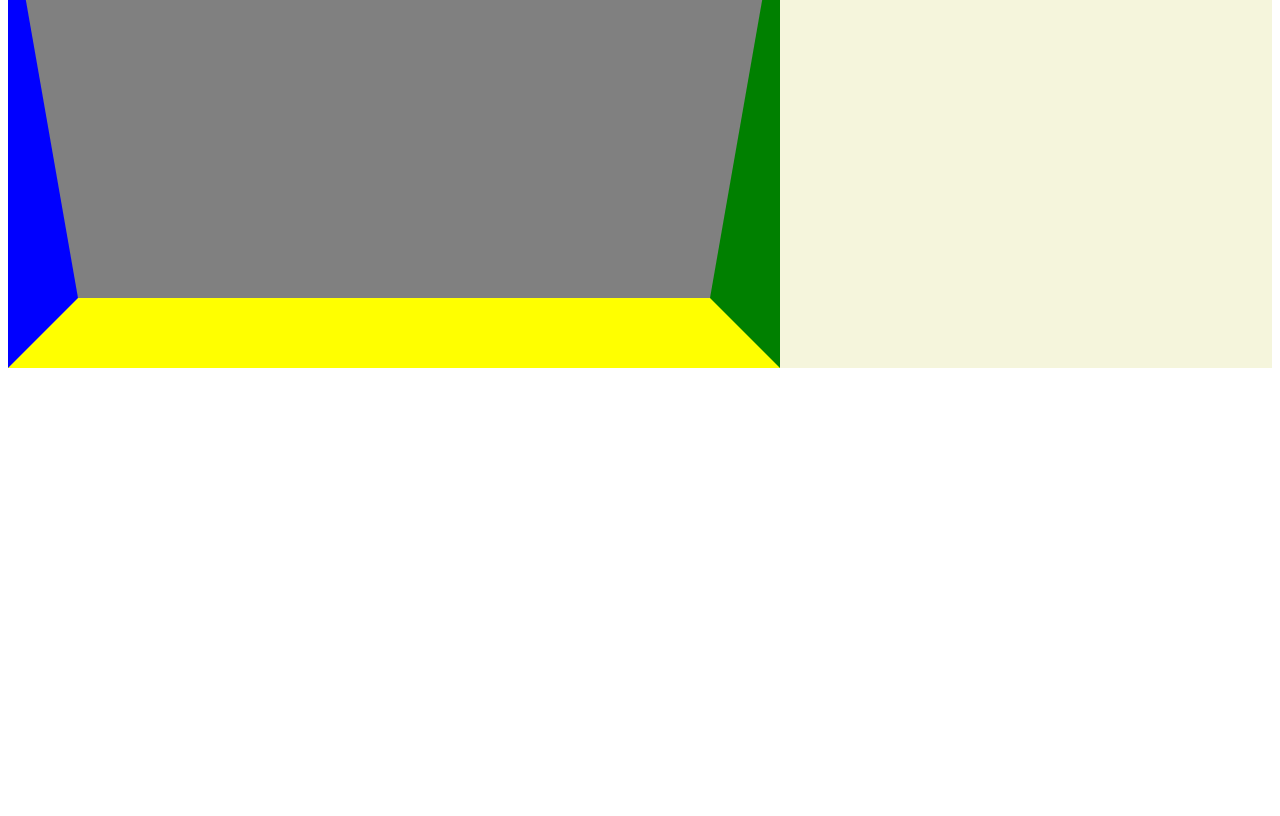
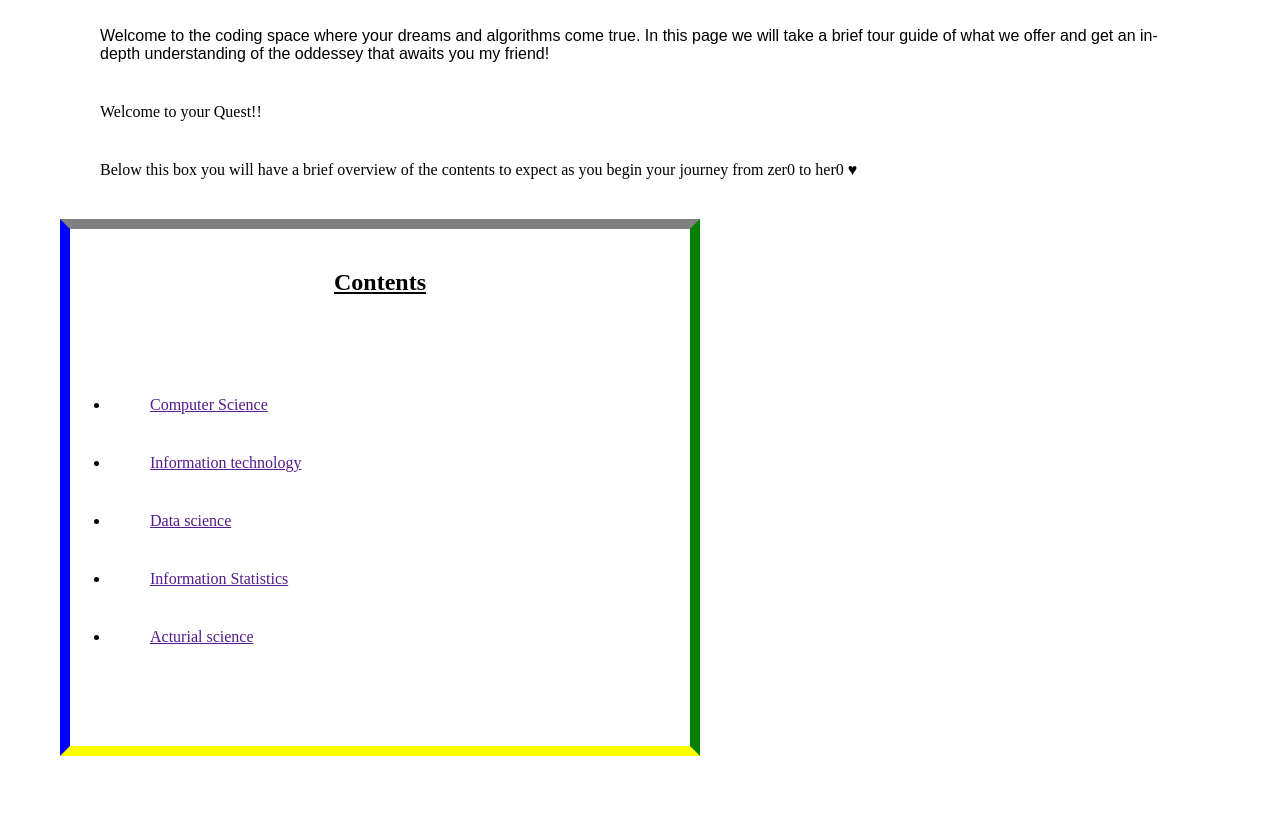
Before and after one commit to KingKiarie/HTML-CSS, a plain HTML site: page index.html in a window 1280 px wide. Shown: the part 473-1289 px from the top of the page. Before the commit the page ends 849 px from the top, so only its background shows below. Drawn offline with Linux system fonts and the light colour scheme.

Commit message:
Modified pages

```diff
--- a/index.html
+++ b/index.html
@@ -23,10 +23,19 @@
             <div>
                 <p class="intro">Welcome to the coding space where your dreams and algorithms come true. In this page we  will take a brief tour guide of what we offer and get an in-depth understanding of the oddessey that awaits you my friend!</p>
                 <p>Welcome to your Quest!!</p>
-                <p>Below this box you will have a brief overviewof the contents to expect as you begin your journey from zer0 to her0 &heartsuit;</p>
+                <p>Below this box you will have a brief overview of the contents to expect as you begin your journey from zer0 to her0 &heartsuit;</p>
             </div>
-            <div class="inner-box">
-
+            <div id="inner-box">
+                <h2>Contents</h2>
+                <p>
+                    <ul>
+                        <li><a href="">Computer Science</a></li>
+                        <li><a href="">Information technology</a></li>
+                        <li><a href="">Data science</a></li>
+                        <li><a href="">Information Statistics</a></li>
+                        <li><a href="">Acturial science</a></li>
+                    </ul>
+                </p>
             </div>
         </main>
     </body>
--- a/style.css
+++ b/style.css
@@ -1,3 +1,8 @@
+*{
+    margin: 0px;
+    padding: 20px;
+
+}
 .head-wrapper{
     background-color: aqua;
 
@@ -10,7 +15,7 @@
 
 }
 .main-wrapper{
-    background-color: beige;
+    /* background-color: beige; */
 }
 h1{
     text-align: center;
@@ -21,23 +26,28 @@ h1{
     font-size: 1em;
     font-family: fantasy;
 }
-.inner-box{
+#inner-box{
     align-items: center;
     width: 50%;
     height: 50%;
 
-    border-top: 400px solid grey;
-    border-right: 70px solid green;
-    border-left: 70px solid blue;
-    border-bottom: 70px solid yellow;
+    border-top: 10px solid grey;
+    border-right: 10px solid green;
+    border-left: 10px solid blue;
+    border-bottom: 10px solid yellow;
 
-    padding-left: 70px solid blue;
-    padding-right: 40px solid green;
-    padding-top:20px solid blue ;
-    padding-bottom:20px solid blue ;
+    padding-left: 80px solid rgb(232, 232, 238);
+    padding-right: 80px solid rgb(214, 218, 214);
+    padding-top:80px solid rgb(195, 195, 207) ;
+    padding-bottom:80px solid rgb(168, 168, 184) ;
 
-    margin-left: 500px solid blue;
-    margin-right: 50px solid blue;
-    margin-top: 50px solid blue;
-    margin-bottom: 50px solid blue;
+    margin-left: 10px solid blue;
+    margin-right: 10px solid blue;
+    margin-top: 10px solid blue;
+    margin-bottom: 10px solid blue;
 }
+
+h2{
+    text-align: center;
+    text-decoration: underline;
+}
```
